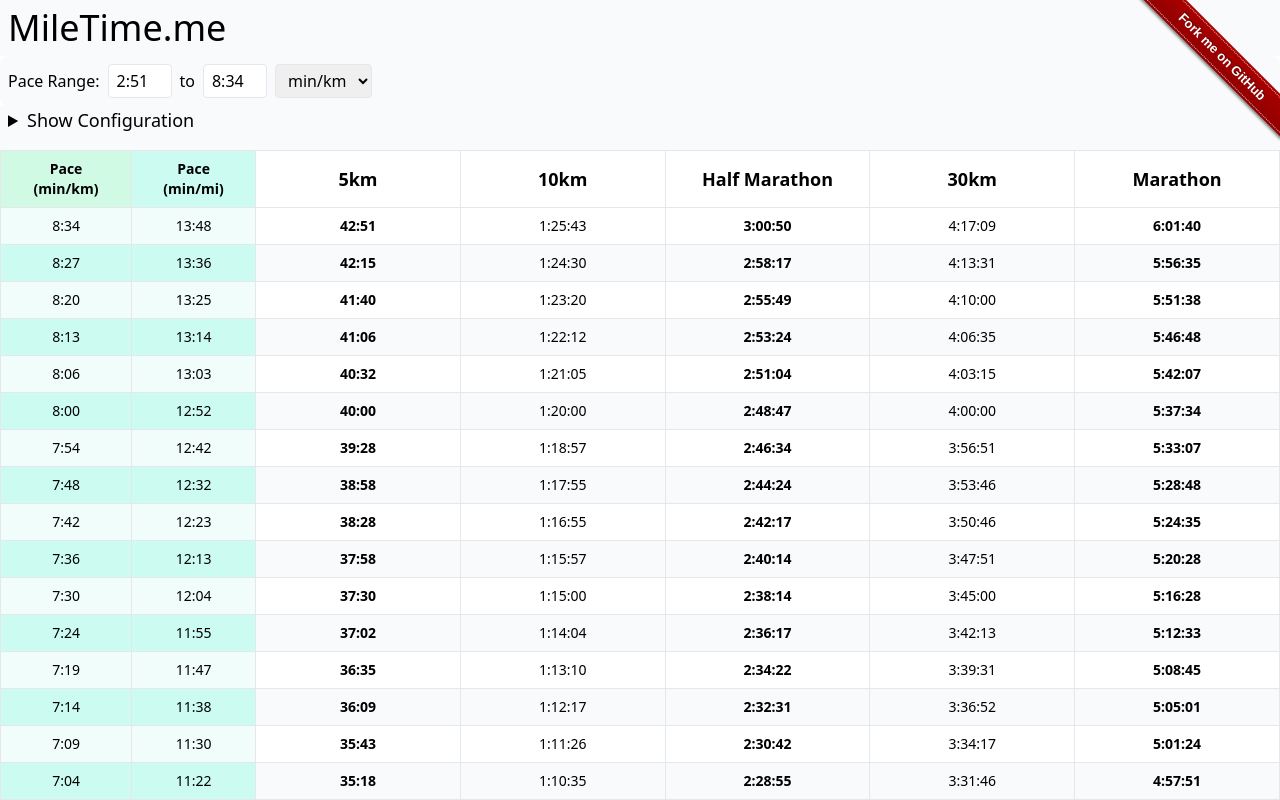
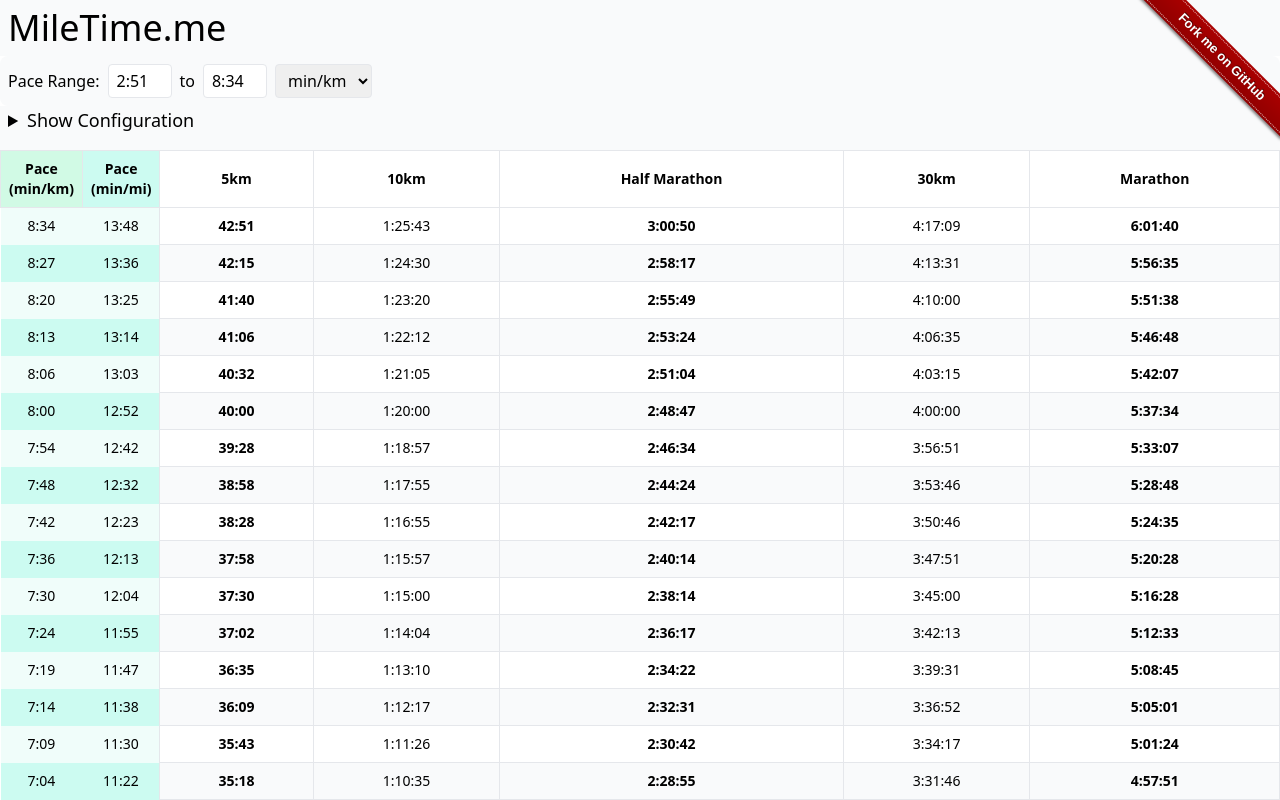
Before and after one commit to jkingsman/MileTime.me, a React (Vite) app: page / in a window 1280 px wide. Shown: the top 800 px of the page. Built offline with nearby package versions, Linux system fonts and the light colour scheme.

Commit message:
Add better header bolding

```diff
--- a/src/components/pace-calculator.tsx
+++ b/src/components/pace-calculator.tsx
@@ -257,8 +257,7 @@
                   setMinPaceValue
                 )
               }
-              className={`border rounded px-2 py-1 w-16 ${
-                minPaceInput === minPaceValue ? "bg-white" : "bg-red-50"
+              className={`border rounded px-2 py-1 w-16 ${minPaceInput === minPaceValue ? "bg-white" : "bg-red-50"
                 }`}
             />
             to
@@ -274,8 +273,7 @@
                   setMaxPaceValue
                 )
               }
-              className={`border rounded px-2 py-1 w-16 ${
-                maxPaceInput === maxPaceValue ? "bg-white" : "bg-red-50"
+              className={`border rounded px-2 py-1 w-16 ${maxPaceInput === maxPaceValue ? "bg-white" : "bg-red-50"
                 }`}
             />
             <select
@@ -519,8 +517,7 @@
                   setIntervalValue
                 )
               }
-              className={`border rounded px-2 py-1 w-24 ${
-                intervalInput === intervalValue ? "bg-white" : "bg-red-50"
+              className={`border rounded px-2 py-1 w-24 ${intervalInput === intervalValue ? "bg-white" : "bg-red-50"
                 }`}
             />
             <select
@@ -589,14 +586,14 @@
               {paceDisplayUnit !== "mi" && (
                 <>
                   {(paceDisplay == "both" || paceDisplay == "pace") && (
-                    <th className="border p-1 py-2 sm:p-2 bg-emerald-100 w-[5vw]">
+                    <th className="border p-1 py-2 sm:p-2 bg-emerald-100 w-[5vw] font-semibold	">
                       Pace
                       <br />
                       (min/km)
                     </th>
                   )}
                   {(paceDisplay == "both" || paceDisplay == "speed") && (
-                    <th className="border p-1 py-2 sm:p-2 bg-sky-100 w-[5vw]">
+                    <th className="border p-1 py-2 sm:p-2 bg-sky-100 w-[5vw] font-semibold	">
                       Speed
                       <br />
                       (km/h)
@@ -607,14 +604,14 @@
               {paceDisplayUnit !== "km" && (
                 <>
                   {(paceDisplay == "both" || paceDisplay == "pace") && (
-                    <th className="border p-1 py-2 sm:p-2 bg-teal-100 w-[5vw]">
+                    <th className="border p-1 py-2 sm:p-2 bg-teal-100 w-[5vw] font-semibold	">
                       Pace
                       <br />
                       (min/mi)
                     </th>
                   )}
                   {(paceDisplay == "both" || paceDisplay == "speed") && (
-                    <th className="border p-1 py-2 sm:p-2 bg-cyan-100 w-[5vw]">
+                    <th className="border p-1 py-2 sm:p-2 bg-sky-100 w-[5vw] font-semibold	">
                       Speed
                       <br />
                       (mph)
@@ -627,14 +624,14 @@
                   selectedDistances.has(dist.id) && (
                     <th
                       key={dist.id}
-                      className="border p-1 py-2 bg-white sm:p-2 print:text-lg text-sm md:text-lg w-[10vw]"
+                      className={`border p-1 py-2 bg-white sm:p-2 print:text-lg text-sm md:text-lgw-[10vw] ${emphasizedDistances.has(dist.id) ? 'font-extrabold' : 'font-semibold	'}`}
                     >
                       <DistanceNameDisplay dist={dist} />
                     </th>
                   )
               )}
               {customDistance.enabled && (
-                <th className="border p-1 py-2 bg-white sm:p-2 print:text-lg text-sm md:text-lg w-[10vw]">
+                <th className={`border p-1 py-2 bg-white sm:p-2 print:text-lg text-sm md:text-lgw-[10vw] ${emphasizedDistances.has('custom') ? 'font-extrabold' : 'font-semibold	'}`}>
                   {customDistance.value}
                   {customDistance.unit}
                 </th>
@@ -666,26 +663,16 @@
                     <>
                       {(paceDisplay == "both" || paceDisplay == "pace") && (
                         <td
-                          className={
-                            hightlightedSpeeds.has(row.kph)
-                              ? "border p-1 py-2 sm:p-2 text-center bg-yellow-100"
-                              : index % 2 === 0
-                              ? "border p-1 py-2 sm:p-2 text-center bg-teal-50"
-                              : "border p-1 py-2 sm:p-2 text-center bg-teal-100"
-                          }
+                          className={`"border p-1 py-2 sm:p-2 text-center ${hightlightedSpeeds.has(row.kph) ? 'bg-yellow-100' : index % 2 === 0
+                            ? 'bg-teal-50' : 'bg-teal-100'}`}
                         >
                           {row.minPerKm}
                         </td>
                       )}
                       {(paceDisplay == "both" || paceDisplay == "speed") && (
                         <td
-                          className={
-                            hightlightedSpeeds.has(row.kph)
-                              ? "border p-1 py-2 sm:p-2 text-center bg-yellow-100"
-                              : index % 2 === 0
-                              ? "border p-1 py-2 sm:p-2 text-center bg-sky-50"
-                              : "border p-1 py-2 sm:p-2 text-center bg-sky-100"
-                          }
+                          className={`"border p-1 py-2 sm:p-2 text-center ${hightlightedSpeeds.has(row.kph) ? 'bg-yellow-100' : index % 2 === 0
+                            ? 'bg-sky-50' : 'bg-sky-100'}`}
                         >
                           {row.kph}
                         </td>
@@ -696,26 +683,16 @@
                     <>
                       {(paceDisplay == "both" || paceDisplay == "pace") && (
                         <td
-                          className={
-                            hightlightedSpeeds.has(row.kph)
-                              ? "border p-1 py-2 sm:p-2 text-center bg-yellow-100"
-                              : index % 2 === 0
-                              ? "border p-1 py-2 sm:p-2 text-center bg-teal-50"
-                              : "border p-1 py-2 sm:p-2 text-center bg-teal-100"
-                          }
+                          className={`"border p-1 py-2 sm:p-2 text-center ${hightlightedSpeeds.has(row.kph) ? 'bg-yellow-100' : index % 2 === 0
+                            ? 'bg-teal-50' : 'bg-teal-100'}`}
                         >
                           {row.minPerMile}
                         </td>
                       )}
                       {(paceDisplay == "both" || paceDisplay == "speed") && (
                         <td
-                          className={
-                            hightlightedSpeeds.has(row.kph)
-                              ? "border p-1 py-2 sm:p-2 text-center bg-yellow-100"
-                              : index % 2 === 0
-                              ? "border p-1 py-2 sm:p-2 text-center bg-sky-50"
-                              : "border p-1 py-2 sm:p-2 text-center bg-sky-100"
-                          }
+                          className={`"border p-1 py-2 sm:p-2 text-center ${hightlightedSpeeds.has(row.kph) ? 'bg-yellow-100' : index % 2 === 0
+                            ? 'bg-sky-50' : 'bg-sky-100'}`}
                         >
                           {row.mph}
                         </td>
@@ -727,8 +704,7 @@
                       selectedDistances.has(dist.id) && (
                         <td
                           key={dist.id}
-                          className={`border p-1 py-2 sm:p-2 text-center ${
-                            emphasizedDistances.has(dist.id) ? "font-bold" : ""
+                          className={`border p-1 py-2 sm:p-2 text-center ${emphasizedDistances.has(dist.id) ? "font-bold" : ""
                             }`}
                         >
                           {row.standardTimes[i]}
@@ -737,8 +713,7 @@
                   )}
                   {customDistance.enabled && (
                     <td
-                      className={`border p-1 py-2 sm:p-2 text-center ${
-                        emphasizedDistances.has("custom") ? "font-bold" : ""
+                      className={`border p-1 py-2 sm:p-2 text-center ${emphasizedDistances.has("custom") ? "font-bold" : ""
                         }`}
                     >
                       {row.customTime}
```
Lines whose indentation alone changed are shown as unchanged.
